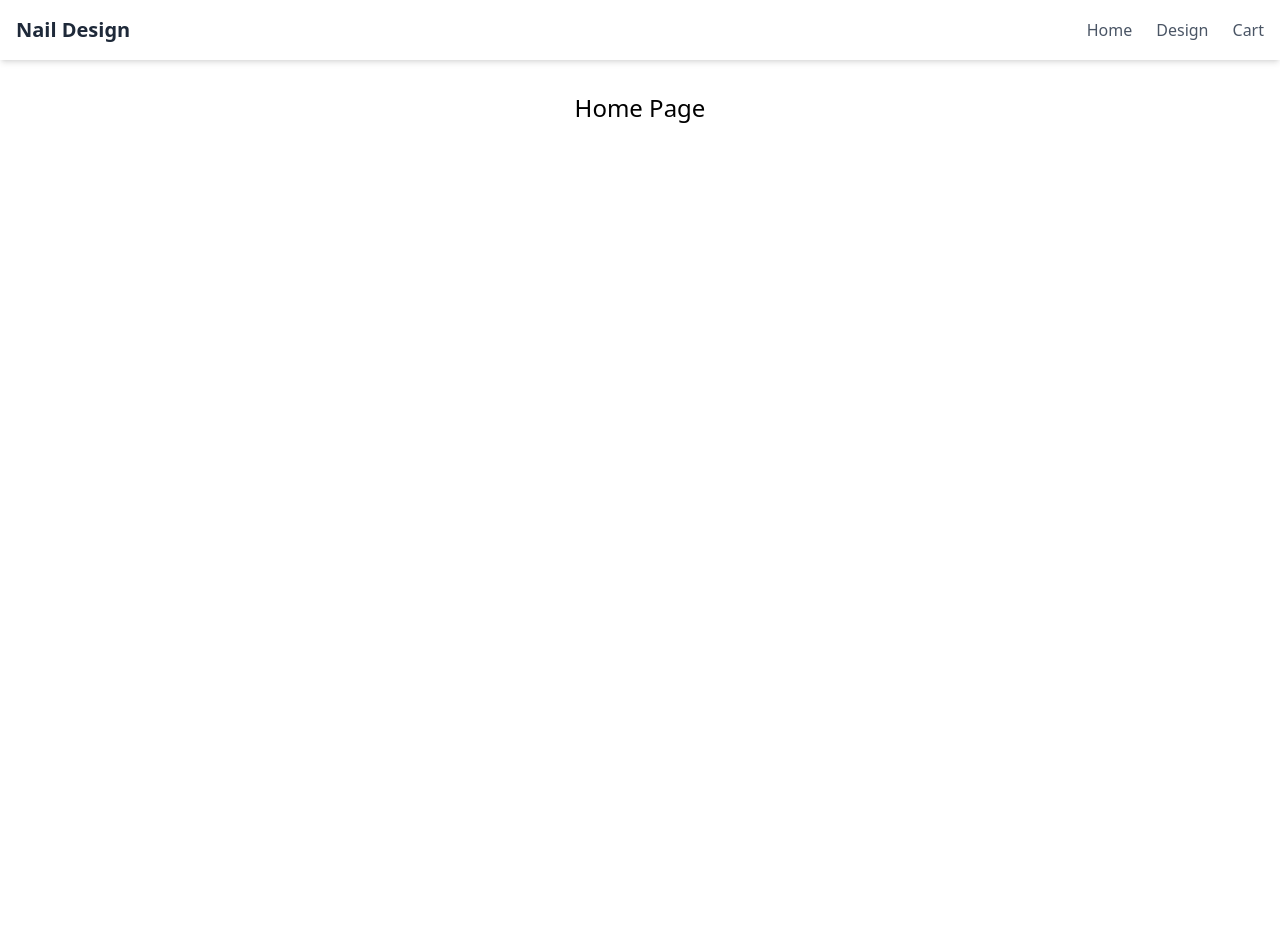
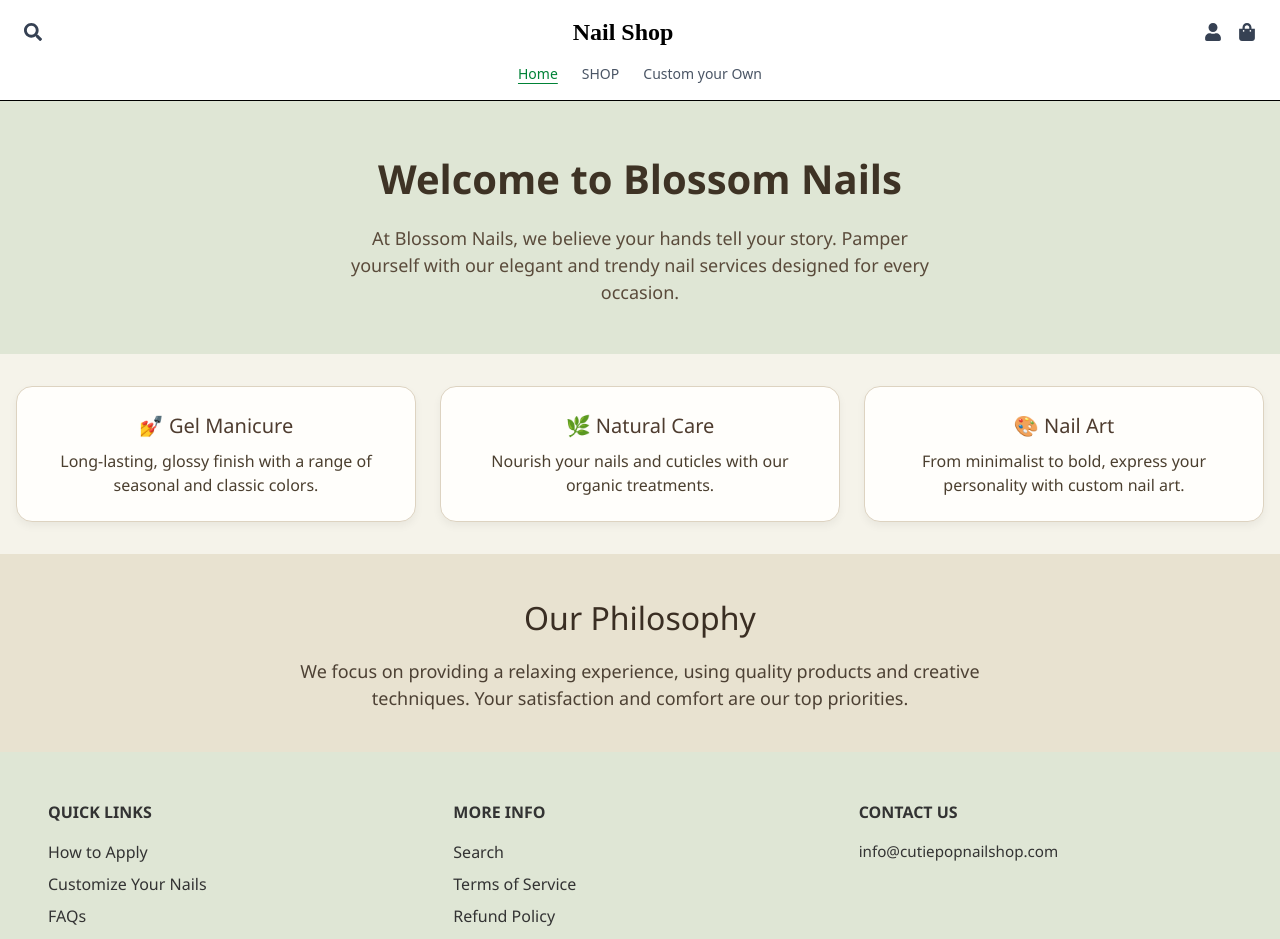
Before and after one commit to sharon1003/User-Interface-II, a React (Vite) app: page / in a window 1280 px wide. Shown: the top 939 px of the page. Before the commit the page ends 800 px from the top, so only its background shows below. Built offline with nearby package versions, Linux system fonts and the light colour scheme.

Commit message:
edited home page

```diff
--- a/package.json
+++ b/package.json
@@ -13,7 +13,8 @@
     "@tailwindcss/vite": "^4.0.17",
     "react": "^19.0.0",
     "react-dom": "^19.0.0",
-    "react-router-dom": "^7.4.1",
+    "react-icons": "^5.5.0",
+    "react-router-dom": "^7.5.0",
     "tailwindcss": "^4.0.17"
   },
   "devDependencies": {
--- /dev/null
+++ b/src/components/Footer.css
@@ -0,0 +1,73 @@
+.custom-footer {
+    background-color: #dfe6d5; /* 淺綠大地色系 */
+    color: #333;
+    padding: 2rem;
+    font-family: 'Segoe UI', sans-serif;
+  }
+
+  .footer-columns {
+    display: flex;
+    flex-wrap: wrap;
+    justify-content: space-between;
+    margin-bottom: 1.5rem;
+  }
+
+  .footer-col {
+    flex: 1 1 200px;
+    margin: 1rem;
+  }
+
+  .footer-col h4 {
+    font-size: 1rem;
+    font-weight: bold;
+    margin-bottom: 1rem;
+  }
+
+  .footer-col ul {
+    list-style: none;
+    padding: 0;
+  }
+
+  .footer-col li {
+    margin-bottom: 0.5rem;
+  }
+
+  .footer-col a {
+    text-decoration: none;
+    color: #333;
+  }
+
+  .footer-col a:hover {
+    text-decoration: underline;
+  }
+
+  .footer-col p {
+    font-size: 0.95rem;
+  }
+
+  .social-icons {
+    margin-top: 1rem;
+  }
+
+  .social-icons a {
+    margin-right: 0.8rem;
+    font-size: 1.2rem;
+    color: #333;
+  }
+
+  .footer-bottom {
+    border-top: 1px solid #ccc;
+    padding-top: 1rem;
+    font-size: 0.85rem;
+    text-align: center;
+  }
+
+  .footer-bottom a {
+    color: #333;
+    margin: 0 0.3rem;
+    text-decoration: none;
+  }
+
+  .footer-bottom a:hover {
+    text-decoration: underline;
+  }
--- /dev/null
+++ b/src/components/Footer.tsx
@@ -0,0 +1,51 @@
+import './Footer.css';
+
+const Footer = () => {
+  return (
+    <footer className="custom-footer">
+      <div className="footer-columns">
+        <div className="footer-col">
+          <h4>QUICK LINKS</h4>
+          <ul>
+            <li><a href="#">How to Apply</a></li>
+            <li><a href="#">Customize Your Nails</a></li>
+            <li><a href="#">FAQs</a></li>
+            <li><a href="#">About Us</a></li>
+          </ul>
+        </div>
+
+        <div className="footer-col">
+          <h4>MORE INFO</h4>
+          <ul>
+            <li><a href="#">Search</a></li>
+            <li><a href="#">Terms of Service</a></li>
+            <li><a href="#">Refund Policy</a></li>
+          </ul>
+        </div>
+
+        <div className="footer-col">
+          <h4>CONTACT US</h4>
+          <p>info@cutiepopnailshop.com</p>
+          <div className="social-icons">
+            <a href="#"><i className="fab fa-facebook"></i></a>
+            <a href="#"><i className="fab fa-instagram"></i></a>
+            <a href="#"><i className="fab fa-tiktok"></i></a>
+            <a href="#"><i className="fab fa-pinterest"></i></a>
+          </div>
+        </div>
+      </div>
+
+      <div className="footer-bottom">
+        <p>
+          &copy; 2025, Cutie Pop Nail Shop Powered by React ·
+          <a href="#"> Refund policy</a> ·
+          <a href="#"> Privacy policy</a> ·
+          <a href="#"> Terms of service</a> ·
+          <a href="#"> Shipping policy</a>
+        </p>
+      </div>
+    </footer>
+  );
+};
+
+export default Footer;
--- /dev/null
+++ b/src/components/Navbar.css
@@ -0,0 +1,30 @@
+/* Navbar.css */
+
+.navbar-button {
+    transition: transform 0.15s ease, color 0.2s ease;
+  }
+
+  .navbar-button:hover {
+    color: #047857; /* Tailwind's green-700 */
+  }
+
+  .navbar-button:active {
+    transform: scale(0.9);
+  }
+
+  .navbar-link {
+    transition: color 0.2s ease, transform 0.15s ease;
+  }
+
+  .navbar-link:hover {
+    color: #047857;
+  }
+
+  .navbar-link:active {
+    transform: scale(0.95);
+  }
+
+  .navbar-logo:hover {
+    opacity: 0.8;
+    transition: opacity 0.3s ease;
+  }
--- a/src/components/Navbar.tsx
+++ b/src/components/Navbar.tsx
@@ -1,48 +1,113 @@
-import { useState } from "react";
-import { Link } from "react-router-dom";
+import { Link, NavLink } from "react-router-dom";
+import { FaSearch, FaUser, FaShoppingBag } from "react-icons/fa";
+import "./Navbar.css";
 
 const Navbar = () => {
-  const [isOpen, setIsOpen] = useState(false);
+  return (
+    <nav className="bg-white border-b shadow-sm py-4 px-6">
+      <div className="max-w-7xl mx-auto flex items-center justify-between">
+        {/* Left Icons */}
+        <div className="flex items-center space-x-4 text-gray-700 text-lg">
+          <button aria-label="Search" className="navbar-button">
+            <FaSearch />
+          </button>
+        </div>
 
-  return (
-    <nav className="bg-white shadow-md p-4">
-      <div className="container mx-auto flex justify-between items-center">
-        <Link to="/" className="text-xl font-bold text-gray-800">
-          Nail Design
-        </Link>
-        <div className="hidden md:flex space-x-6">
-          <Link to="/" className="text-gray-600 hover:text-gray-900">
-            Home
-          </Link>
-          <Link to="/design" className="text-gray-600 hover:text-gray-900">
-            Design
-          </Link>
-          <Link to="/cart" className="text-gray-600 hover:text-gray-900">
-            Cart
-          </Link>
+        {/* Center Logo */}
+        <NavLink to="/" className="text-2xl font-bold flex items-center space-x-2 navbar-logo">
+          <span className="font-[Pacifico] text-black">Nail Shop</span>
+        </NavLink>
+
+        {/* Right Icons */}
+        <div className="flex items-center space-x-4 text-gray-700 text-lg">
+          <button aria-label="User" className="navbar-button">
+            <FaUser />
+          </button>
+          <button aria-label="Cart" className="navbar-button">
+            <FaShoppingBag />
+          </button>
         </div>
-        <button
-          className="md:hidden text-gray-600"
-          onClick={() => setIsOpen(!isOpen)}
+      </div>
+
+      {/* Bottom Nav Links */}
+      <div className="mt-4 flex justify-center flex-wrap gap-x-6 gap-y-2 text-sm text-gray-600 font-medium">
+        <NavLink
+          to="/"
+          className={({ isActive }) =>
+            `navbar-link ${isActive ? "underline underline-offset-4 text-green-700" : ""}`
+          }
         >
-          {isOpen ? "✖" : "☰"}
-        </button>
+          Home
+        </NavLink>
+        <NavLink
+          to="/shop"
+          className={({ isActive }) =>
+            `navbar-link ${isActive ? "underline underline-offset-4 text-green-700" : ""}`
+          }
+        >
+          SHOP
+        </NavLink>
+        <NavLink
+          to="/custom"
+          className={({ isActive }) =>
+            `navbar-link ${isActive ? "underline underline-offset-4 text-green-700" : ""}`
+          }
+        >
+          Custom your Own
+        </NavLink>
       </div>
-      {isOpen && (
-        <div className="md:hidden flex flex-col items-center space-y-4 mt-2 bg-white shadow-md p-4">
-          <Link to="/" className="text-gray-600 hover:text-gray-900">
-            Home
-          </Link>
-          <Link to="/design" className="text-gray-600 hover:text-gray-900">
-            Design
-          </Link>
-          <Link to="/cart" className="text-gray-600 hover:text-gray-900">
-            Cart
-          </Link>
-        </div>
-      )}
     </nav>
   );
 };
 
 export default Navbar;
+
+
+// import { useState } from "react";
+// import { Link } from "react-router-dom";
+
+// const Navbar = () => {
+//   const [isOpen, setIsOpen] = useState(false);
+
+//   return (
+//     <nav className="bg-white shadow-md p-4">
+//       <div className="container mx-auto flex justify-between items-center">
+//         <Link to="/" className="text-xl font-bold text-gray-800">
+//           Nail Design
+//         </Link>
+//         <div className="hidden md:flex space-x-6">
+//           <Link to="/" className="text-gray-600 hover:text-gray-900">
+//             Home
+//           </Link>
+//           <Link to="/design" className="text-gray-600 hover:text-gray-900">
+//             Design
+//           </Link>
+//           <Link to="/cart" className="text-gray-600 hover:text-gray-900">
+//             Cart
+//           </Link>
+//         </div>
+//         <button
+//           className="md:hidden text-gray-600"
+//           onClick={() => setIsOpen(!isOpen)}
+//         >
+//           {isOpen ? "✖" : "☰"}
+//         </button>
+//       </div>
+//       {isOpen && (
+//         <div className="md:hidden flex flex-col items-center space-y-4 mt-2 bg-white shadow-md p-4">
+//           <Link to="/" className="text-gray-600 hover:text-gray-900">
+//             Home
+//           </Link>
+//           <Link to="/design" className="text-gray-600 hover:text-gray-900">
+//             Design
+//           </Link>
+//           <Link to="/cart" className="text-gray-600 hover:text-gray-900">
+//             Cart
+//           </Link>
+//         </div>
+//       )}
+//     </nav>
+//   );
+// };
+
+// export default Navbar;
--- /dev/null
+++ b/src/pages/Home.css
@@ -0,0 +1,73 @@
+.home-container {
+    font-family: 'Segoe UI', sans-serif;
+    background-color: #f5f3ea; /* 米色底 */
+    color: #4b3f2f;            /* 深咖啡色文字 */
+    min-height: 100vh;
+  }
+
+  .hero {
+    text-align: center;
+    background-color: #dfe6d5; /* 淺橄欖綠 */
+    padding: 3rem 1rem;
+  }
+
+  .hero h1 {
+    font-size: 2.5rem;
+    font-weight: bold;
+    margin-bottom: 1rem;
+    color: #3e3325;
+  }
+
+  .hero p {
+    max-width: 600px;
+    margin: 0 auto;
+    font-size: 1.125rem;
+    color: #5a4b3b;
+  }
+
+  .services {
+    display: grid;
+    grid-template-columns: 1fr;
+    gap: 1.5rem;
+    padding: 2rem 1rem;
+  }
+
+  @media (min-width: 768px) {
+    .services {
+      grid-template-columns: repeat(3, 1fr);
+    }
+  }
+
+  .service-card {
+    background-color: #fffefb;         /* 米白 */
+    border-radius: 1rem;
+    padding: 1.5rem;
+    box-shadow: 0 4px 8px rgba(0,0,0,0.05);
+    text-align: center;
+    border: 1px solid #ddd3c1;
+  }
+
+  .service-card h2 {
+    font-size: 1.25rem;
+    margin-bottom: 0.5rem;
+    color: #4e3c2f;
+  }
+
+  .about {
+    background-color: #e8e2d0; /* 沙色 */
+    text-align: center;
+    padding: 2.5rem 1rem;
+  }
+
+  .about h2 {
+    font-size: 2rem;
+    margin-bottom: 1rem;
+    color: #3a2e23;
+  }
+
+  .about p {
+    max-width: 700px;
+    margin: 0 auto;
+    font-size: 1.125rem;
+    color: #4d4134;
+  }
--- a/src/pages/Home.tsx
+++ b/src/pages/Home.tsx
@@ -1,5 +1,42 @@
+import './Home.css'
+import Footer from '../components/Footer'
+
+
 const Home = () => {
-  return <h1 className="text-2xl text-center p-8">Home Page</h1>;
+  return (
+    <div className="home-container">
+      <section className="hero">
+        <h1>Welcome to Blossom Nails</h1>
+        <p>
+          At Blossom Nails, we believe your hands tell your story. Pamper yourself with our elegant and trendy nail services designed for every occasion.
+        </p>
+      </section>
+
+      <section className="services">
+        <div className="service-card">
+          <h2>💅 Gel Manicure</h2>
+          <p>Long-lasting, glossy finish with a range of seasonal and classic colors.</p>
+        </div>
+        <div className="service-card">
+          <h2>🌿 Natural Care</h2>
+          <p>Nourish your nails and cuticles with our organic treatments.</p>
+        </div>
+        <div className="service-card">
+          <h2>🎨 Nail Art</h2>
+          <p>From minimalist to bold, express your personality with custom nail art.</p>
+        </div>
+      </section>
+
+      <section className="about">
+        <h2>Our Philosophy</h2>
+        <p>
+          We focus on providing a relaxing experience, using quality products and creative techniques. Your satisfaction and comfort are our top priorities.
+        </p>
+      </section>
+
+      <Footer />
+    </div>
+  );
 };
 
 export default Home;
```
Also changed, not shown: 1 other file (tests, documents, lock files or other folders).
